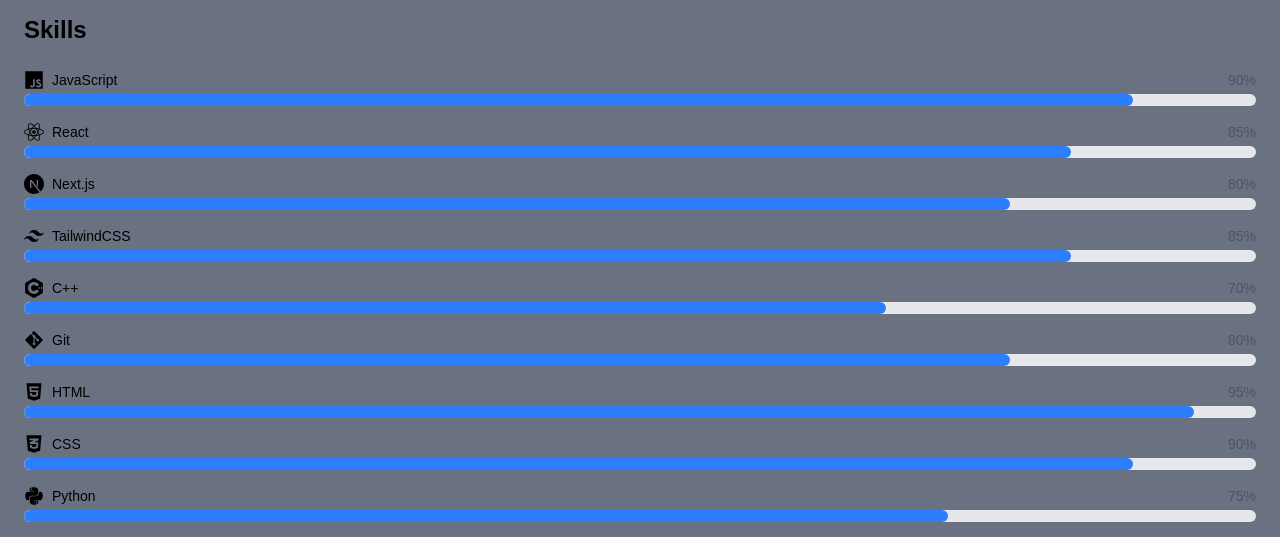
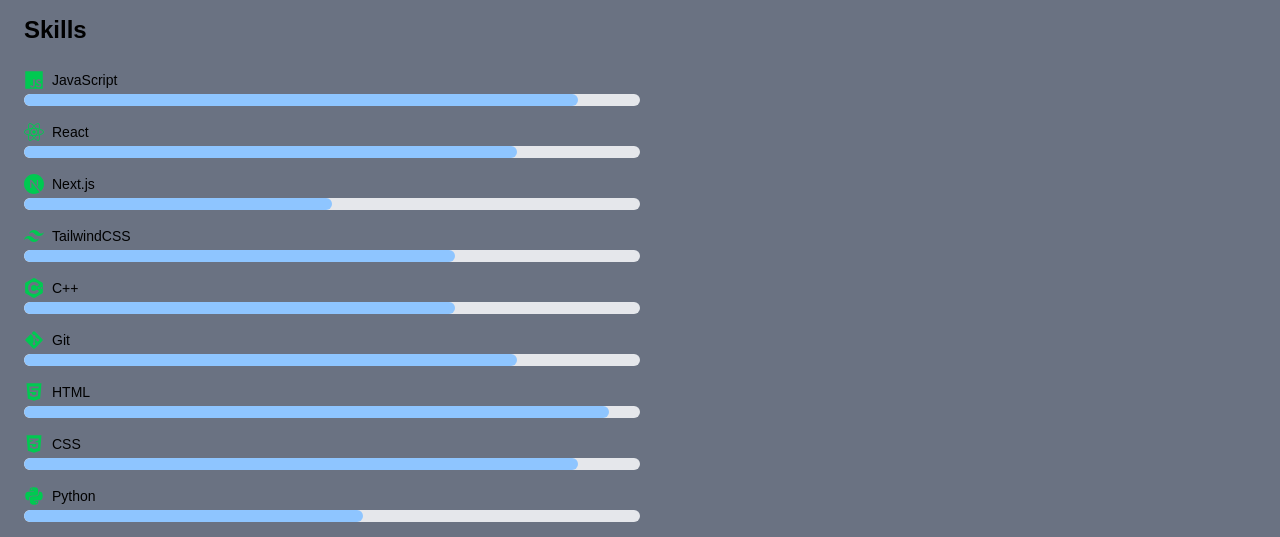
Before and after one commit to stephengray12/portfolio-website, a Next.js app: page / in a window 1280 px wide. Shown: the part 414-951 px from the top of the page. Built offline with nearby package versions, Linux system fonts and the light colour scheme.

Commit message:
Changed graph settings.

```diff
--- a/src/app/page.js
+++ b/src/app/page.js
@@ -24,15 +24,15 @@
 
 const skills = [
   { name: "JavaScript", icon: <FaJs />, level: 90 },
-  { name: "React", icon: <FaReact />, level: 85 },
-  { name: "Next.js", icon: <SiNextdotjs />, level: 80 },
-  { name: "TailwindCSS", icon: <SiTailwindcss />, level: 85 },
+  { name: "React", icon: <FaReact />, level: 80 },
+  { name: "Next.js", icon: <SiNextdotjs />, level: 50 },
+  { name: "TailwindCSS", icon: <SiTailwindcss />, level: 70 },
   { name: "C++", icon: <SiCplusplus />, level: 70 },
   { name: "Git", icon: <FaGitAlt />, level: 80 },
   { name: "HTML", icon: <FaHtml5 />, level: 95 },
   { name: "CSS", icon: <FaCss3Alt />, level: 90 },
-  { name: "Python", icon: <FaPython />, level: 75 },
-  { name: "jQuery", icon: <SiJquery />, level: 60 },
+  { name: "Python", icon: <FaPython />, level: 55 },
+  { name: "jQuery", icon: <SiJquery />, level: 40 },
 ];
 
 export default function Home() {
@@ -100,17 +100,16 @@
               <div key={skill.name}>
                 <div className="flex justify-between items-center mb-1">
                   <div className="flex items-center gap-2 text-sm font-medium text-black dark:text-white">
-                    <span className="text-xl">{skill.icon}</span>
+                    <span className="text-xl text-green-500">{skill.icon}</span>
                     {skill.name}
                   </div>
-                  <span className="text-sm text-gray-600 dark:text-gray-300">{skill.level}%</span>
                 </div>
-                <div className="w-full bg-gray-200 rounded-full h-3 dark:bg-gray-700 overflow-hidden">
+                <div className="w-full md:w-1/2  bg-gray-200 rounded-full h-3 dark:bg-gray-700 overflow-hidden">
                   <motion.div
                     initial={{ width: 0 }}
                     animate={{ width: isInView ? `${skill.level}%` : 0 }}
                     transition={{ duration: 1, ease: "easeOut", delay: 0.1 }}
-                    className="bg-blue-500 h-3 rounded-full"
+                    className="bg-blue-300 h-3 rounded-full"
                   />
                 </div>
               </div>
```
